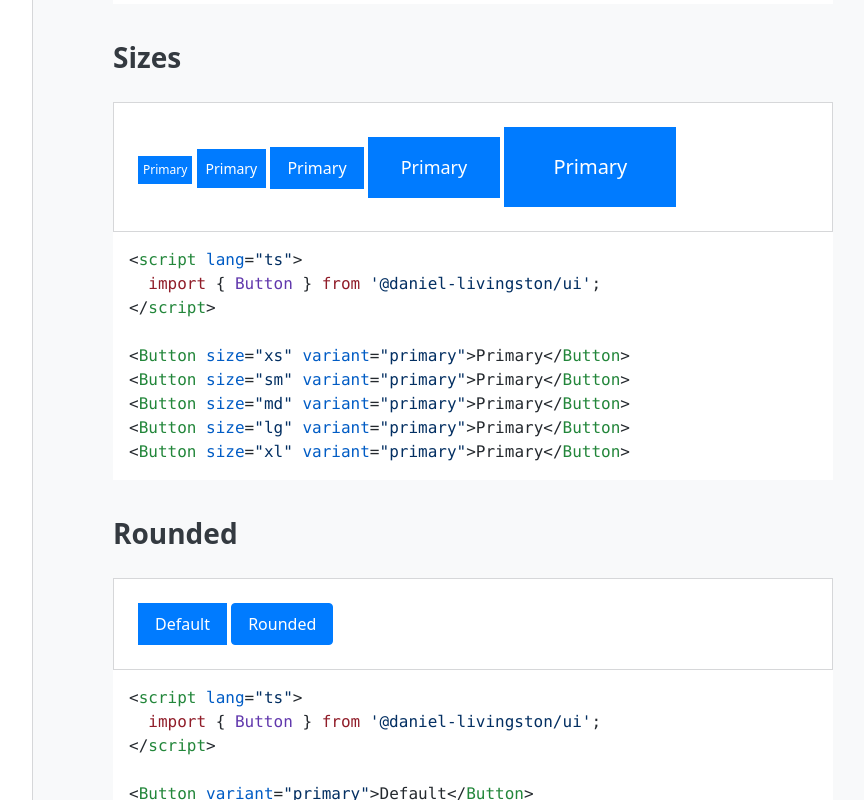
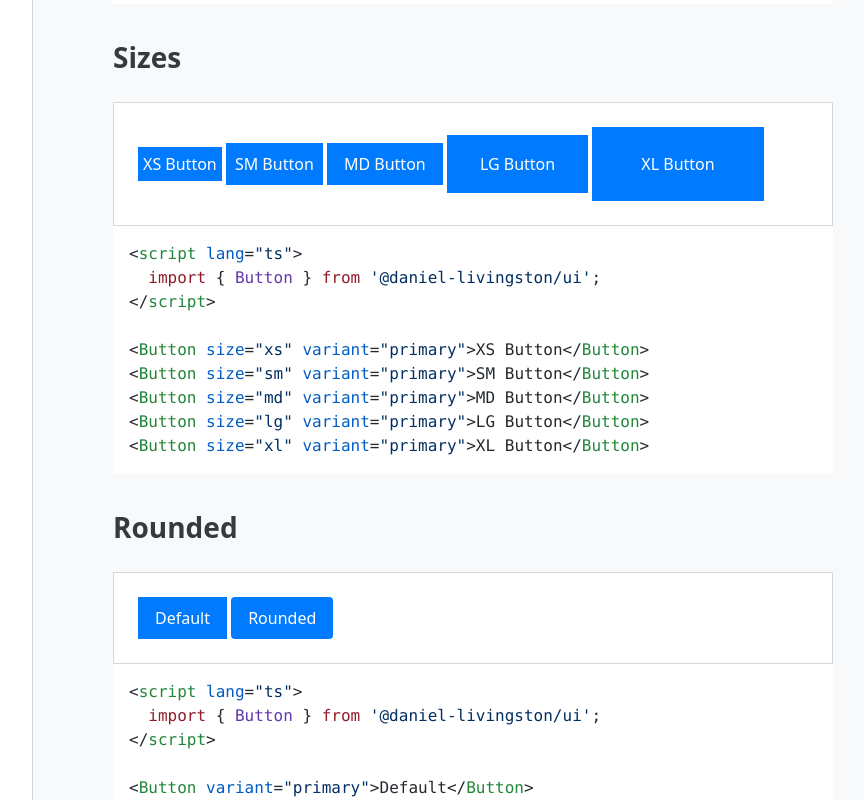
Before and after one commit to Daniel-Livingston/ui, a SvelteKit app: page /components/button in a window 1280 px wide. Shown: the part 1400-2200 px from the top of the page, without its empty margins (217-1081 px from the left). Built offline with nearby package versions, Linux system fonts and the light colour scheme.

Commit message:
Fixed button css variable names

```diff
--- a/src/lib/components/Button/Button.svelte
+++ b/src/lib/components/Button/Button.svelte
@@ -17,12 +17,7 @@
 </script>
 
 <button
-	class={classNames(
-		'button',
-		{ [`button-${variant}`]: !!variant },
-		{ [`button-${size}`]: !!size },
-		classname
-	)}
+	class={classNames('button', size, variant, classname)}
 	class:close
 	class:rounded
 	{type}
@@ -38,266 +33,239 @@
 
 <style>
 	:global(:root) {
-		--button-bg: transparent;
-		--button-bg-primary: var(--color-primary);
-		--button-bg-secondary: var(--color-secondary);
-		--button-bg-success: var(--color-success);
-		--button-bg-danger: var(--color-danger);
-		--button-bg-warning: var(--color-warning);
-		--button-bg-info: var(--color-info);
-		--button-bg-light: var(--color-light);
-		--button-bg-dark: var(--color-dark);
+		--button_bg: transparent;
+		--button_border-color: transparent;
+		--button_border-radius: 0;
+		--button_border-width: 1px;
+		--button_color: var(--color-black);
+		--button_font-size: var(--body-font-size);
+		--button_padding-x: 1rem;
+		--button_padding-y: 0.5rem;
+		--button_focus_outline-color: var(--color-primary);
+		--button_focus_outline-offset: 2px;
+		--button_focus_outline-width: 2px;
+		--button_hover_bg: rgba(var(--color-black-rgb), 0.1);
 
-		--button-bg-hover: rgba(var(--color-black-rgb), 0.1);
-		--button-bg-hover-primary: rgba(var(--color-primary-rgb), 0.9);
-		--button-bg-hover-secondary: rgba(var(--color-secondary-rgb), 0.9);
-		--button-bg-hover-success: rgba(var(--color-success-rgb), 0.9);
-		--button-bg-hover-danger: rgba(var(--color-danger-rgb), 0.9);
-		--button-bg-hover-warning: rgba(var(--color-warning-rgb), 0.9);
-		--button-bg-hover-info: rgba(var(--color-info-rgb), 0.9);
-		--button-bg-hover-light: rgba(var(--color-light-rgb), 0.9);
-		--button-bg-hover-dark: rgba(var(--color-dark-rgb), 0.9);
+		--button_primary_bg: var(--color-primary);
+		--button_primary_border-color: var(--color-primary);
+		--button_primary_color: var(--color-white);
+		--button_primary_focus_outline-color: var(--color-primary);
+		--button_primary_hover_bg: rgba(var(--color-primary-rgb), 0.9);
 
-		--button-border-color: transparent;
-		--button-border-color-primary: var(--color-primary);
-		--button-border-color-secondary: var(--color-secondary);
-		--button-border-color-success: var(--color-success);
-		--button-border-color-danger: var(--color-danger);
-		--button-border-color-warning: var(--color-warning);
-		--button-border-color-info: var(--color-info);
-		--button-border-color-light: var(--color-light);
-		--button-border-color-dark: var(--color-dark);
-		--button-border-radius: 0;
-		--button-border-radius-rounded: 0.25rem;
-		--button-border-width: 1px;
+		--button_secondary_bg: var(--color-secondary);
+		--button_secondary_border-color: var(--color-secondary);
+		--button_secondary_color: var(--color-white);
+		--button_secondary_focus_outline-color: var(--color-secondary);
+		--button_secondary_hover_bg: rgba(var(--color-secondary-rgb), 0.9);
 
-		--button-color-primary: var(--color-white);
-		--button-color-secondary: var(--color-white);
-		--button-color-success: var(--color-black);
-		--button-color-danger: var(--color-white);
-		--button-color-warning: var(--color-black);
-		--button-color-info: var(--color-black);
-		--button-color-light: var(--color-black);
-		--button-color-dark: var(--color-white);
+		--button_success_bg: var(--color-success);
+		--button_success_border-color: var(--color-success);
+		--button_success_color: var(--color-black);
+		--button_success_focus_outline-color: var(--color-success);
+		--button_success_hover_bg: rgba(var(--color-success-rgb), 0.9);
 
-		--button-font-size: inherit;
-		--button-font-size-xs: var(--font-size-xs);
-		--button-font-size-sm: var(--font-size-sm);
-		--button-font-size-md: var(--font-size-md);
-		--button-font-size-lg: var(--font-size-lg);
-		--button-font-size-xl: var(--font-size-xl);
+		--button_danger_bg: var(--color-danger);
+		--button_danger_border-color: var(--color-danger);
+		--button_danger_color: var(--color-white);
+		--button_danger_focus_outline-color: var(--color-danger);
+		--button_danger_hover_bg: rgba(var(--color-danger-rgb), 0.9);
 
-		--button-padding-x: 1rem;
-		--button-padding-x-xs: 0.25rem;
-		--button-padding-x-sm: 0.5rem;
-		--button-padding-x-md: 1rem;
-		--button-padding-x-lg: 2rem;
-		--button-padding-x-xl: 3rem;
-		--button-padding-y: 0.5rem;
-		--button-padding-y-xs: 0.25rem;
-		--button-padding-y-sm: 0.5rem;
-		--button-padding-y-md: 0.5rem;
-		--button-padding-y-lg: 1rem;
-		--button-padding-y-xl: 1.5rem;
+		--button_warning_bg: var(--color-warning);
+		--button_warning_border-color: var(--color-warning);
+		--button_warning_color: var(--color-black);
+		--button_warning_focus_outline-color: var(--color-warning);
+		--button_warning_hover_bg: rgba(var(--color-warning-rgb), 0.9);
 
-		--button-focus-outline-color-primary: var(--color-primary);
-		--button-focus-outline-color-secondary: var(--color-secondary);
-		--button-focus-outline-color-success: var(--color-success);
-		--button-focus-outline-color-danger: var(--color-danger);
-		--button-focus-outline-color-warning: var(--color-warning);
-		--button-focus-outline-color-info: var(--color-info);
-		--button-focus-outline-color-light: var(--color-light);
-		--button-focus-outline-color-dark: var(--color-dark);
-		--button-focus-outline-offset: 2px;
-		--button-focus-outline-width: 2px;
+		--button_info_bg: var(--color-info);
+		--button_info_border-color: var(--color-info);
+		--button_info_color: var(--color-black);
+		--button_info_focus_outline-color: var(--color-info);
+		--button_info_hover_bg: rgba(var(--color-info-rgb), 0.9);
 
-		--button-hover-bg: transparent;
+		--button_light_bg: var(--color-light);
+		--button_light_border-color: var(--color-light);
+		--button_light_color: var(--color-black);
+		--button_light_focus_outline-color: var(--color-light);
+		--button_light_hover_bg: rgba(var(--color-light-rgb), 0.9);
+
+		--button_dark_bg: var(--color-dark);
+		--button_dark_border-color: var(--color-dark);
+		--button_dark_color: var(--color-white);
+		--button_dark_focus_outline-color: var(--color-dark);
+		--button_dark_hover_bg: rgba(var(--color-dark-rgb), 0.9);
+
+		--button_xs_font-size: var(--font-size-xs);
+		--button_xs_padding-x: 0.25rem;
+		--button_xs_padding-y: 0.25rem;
+
+		--button_sm_font-size: var(--font-size-sm);
+		--button_sm_padding-x: 0.5rem;
+		--button_sm_padding-y: 0.5rem;
+
+		--button_md_font-size: var(--font-size-md);
+		--button_md_padding-x: 1rem;
+		--button_md_padding-y: 0.5rem;
+
+		--button_lg_font-size: var(--font-size-lg);
+		--button_lg_padding-x: 2rem;
+		--button_lg_padding-y: 1rem;
+
+		--button_xl_font-size: var(--font-size-xl);
+		--button_xl_padding-x: 3rem;
+		--button_xl_padding-y: 1.5rem;
+
+		--button_rounded_border-radius: 0.25rem;
 	}
 
 	@media (prefers-color-scheme: light) {
 		:global(:root) {
-			--button-color: var(--color-black);
-			--button-focus-outline-color: var(--color-black);
+			--button_color: var(--color-black);
 		}
 	}
 
 	@media (prefers-color-scheme: dark) {
 		:global(:root) {
-			--button-color: var(--color-white);
-			--button-focus-outline-color: var(--color-white);
+			--button_color: var(--color-white);
 		}
 	}
 
-	.button {
-		background-color: var(--button-bg);
-		border: var(--button-border-width) solid var(--button-border-color);
-		border-radius: var(--button-border-radius);
-		color: var(--button-color);
-		font-size: var(--button-font-size);
-		padding: var(--button-padding-y) var(--button-padding-x);
+	:where(.button) {
+		--_bg: var(--button_bg);
+		--_border-color: var(--button_border-color);
+		--_border: var(--button_border-width) solid var(--button_border-color);
+		--_border-radius: var(--button_border-radius);
+		--_color: var(--button_color);
+		--_font-size: var(--button_font-size);
+		--_padding-x: var(--button_padding-x);
+		--_padding-y: var(--button_padding-y);
+		--_focus_outline-color: var(--button_focus_outline-color);
+		--_focus_outline: var(--button_focus_outline-width) solid var(--button_focus_outline-color);
+		--_hover_bg: var(--button_hover_bg);
+
+		background-color: var(--_bg);
+		border: var(--_border);
+		border-radius: var(--_border-radius);
+		color: var(--_color);
+		cursor: pointer;
+		font-size: var(--_font-size);
+		padding: var(--_padding-y) var(--_padding-x);
 		transition: background-color 0.2s ease-in-out;
 	}
 
-	.button:focus {
-		outline: var(--button-focus-outline-width) solid var(--button-focus-outline-color);
-		outline-offset: var(--button-focus-outline-offset);
+	:where(.button:focus) {
+		outline: var(--button_focus_outline-width) solid var(--_focus_outline-color);
+		outline-offset: var(--button_focus_outline-offset);
 	}
 
-	.button:not(:disabled):hover {
-		background-color: var(--button-bg-hover);
+	:where(.button:not(:disabled):hover) {
+		background-color: var(--_hover_bg);
 	}
 
-	.button-primary {
-		background-color: var(--button-bg-primary);
-		border-color: var(--button-border-color-primary);
-		color: var(--button-color-primary);
-	}
-
-	.button-primary:focus {
-		outline-color: var(--button-focus-outline-color-primary);
-	}
-
-	.button-primary:not(:disabled):hover {
-		background-color: var(--button-bg-hover-primary);
-	}
-
-	.button-secondary {
-		background-color: var(--button-bg-secondary);
-		border-color: var(--button-border-color-secondary);
-		color: var(--button-color-secondary);
-	}
-
-	.button-secondary:focus {
-		outline-color: var(--button-focus-outline-color-secondary);
-	}
-
-	.button-secondary:not(:disabled):hover {
-		background-color: var(--button-bg-hover-secondary);
-	}
-
-	.button-success {
-		background-color: var(--button-bg-success);
-		border-color: var(--button-border-color-success);
-		color: var(--button-color-success);
-	}
-
-	.button-success:focus {
-		outline-color: var(--button-focus-outline-color-success);
-	}
-
-	.button-success:not(:disabled):hover {
-		background-color: var(--button-bg-hover-success);
-	}
-
-	.button-danger {
-		background-color: var(--button-bg-danger);
-		border-color: var(--button-border-color-danger);
-		color: var(--button-color-danger);
-	}
-
-	.button-danger:focus {
-		outline-color: var(--button-focus-outline-color-danger);
-	}
-
-	.button-danger:not(:disabled):hover {
-		background-color: var(--button-bg-hover-danger);
-	}
-
-	.button-warning {
-		background-color: var(--button-bg-warning);
-		border-color: var(--button-border-color-warning);
-		color: var(--button-color-warning);
-	}
-
-	.button-warning:focus {
-		outline-color: var(--button-focus-outline-color-warning);
-	}
-
-	.button-warning:not(:disabled):hover {
-		background-color: var(--button-bg-hover-warning);
-	}
-
-	.button-info {
-		background-color: var(--button-bg-info);
-		border-color: var(--button-border-color-info);
-		color: var(--button-color-info);
-	}
-
-	.button-info:focus {
-		outline-color: var(--button-focus-outline-color-info);
-	}
-
-	.button-info:not(:disabled):hover {
-		background-color: var(--button-bg-hover-info);
-	}
-
-	.button-light {
-		background-color: var(--button-bg-light);
-		border-color: var(--button-border-color-light);
-		color: var(--button-color-light);
-	}
-
-	.button-light:focus {
-		outline-color: var(--button-focus-outline-color-light);
-	}
-
-	.button-light:not(:disabled):hover {
-		background-color: var(--button-bg-hover-light);
-	}
-
-	.button-dark {
-		background-color: var(--button-bg-dark);
-		border-color: var(--button-border-color-dark);
-		color: var(--button-color-dark);
-	}
-
-	.button-dark:focus {
-		outline-color: var(--button-focus-outline-color-dark);
-	}
-
-	.button-dark:not(:disabled):hover {
-		background-color: var(--button-bg-hover-dark);
-	}
-
-	.button-xs {
-		font-size: var(--button-font-size-xs);
-		padding: var(--button-padding-y-xs) var(--button-padding-x-xs);
-	}
-
-	.button-sm {
-		font-size: var(--button-font-size-sm);
-		padding: var(--button-padding-y-sm) var(--button-padding-x-sm);
-	}
-
-	.button-md {
-		font-size: var(--button-font-size-md);
-		padding: var(--button-padding-y-md) var(--button-padding-x-md);
-	}
-
-	.button-lg {
-		font-size: var(--button-font-size-lg);
-		padding: var(--button-padding-y-lg) var(--button-padding-x-lg);
-	}
-
-	.button-xl {
-		font-size: var(--button-font-size-xl);
-		padding: var(--button-padding-y-xl) var(--button-padding-x-xl);
-	}
-
-	.button.rounded {
-		border-radius: var(--button-border-radius-rounded);
-	}
-
-	.button:not(:disabled) {
-		cursor: pointer;
-	}
-
-	.button:disabled {
+	:where(.button:disabled) {
 		opacity: 0.5;
 		cursor: not-allowed;
 	}
 
-	.button.close {
+	:where(.primary) {
+		--_bg: var(--button_primary_bg);
+		--_border-color: var(--button_primary_border-color);
+		--_color: var(--button_primary_color);
+		--_focus_outline-color: var(--button_primary_focus_outline-color);
+		--_hover_bg: var(--button_primary_hover_bg);
+	}
+
+	:where(.secondary) {
+		--_bg: var(--button_secondary_bg);
+		--_border-color: var(--button_secondary_border-color);
+		--_color: var(--button_secondary_color);
+		--_focus_outline-color: var(--button_secondary_focus_outline-color);
+		--_hover_bg: var(--button_secondary_hover_bg);
+	}
+
+	:where(.success) {
+		--_bg: var(--button_success_bg);
+		--_border-color: var(--button_success_border-color);
+		--_color: var(--button_success_color);
+		--_focus_outline-color: var(--button_success_focus_outline-color);
+		--_hover_bg: var(--button_success_hover_bg);
+	}
+
+	:where(.danger) {
+		--_bg: var(--button_danger_bg);
+		--_border-color: var(--button_danger_border-color);
+		--_color: var(--button_danger_color);
+		--_focus_outline-color: var(--button_danger_focus_outline-color);
+		--_hover_bg: var(--button_danger_hover_bg);
+	}
+
+	:where(.warning) {
+		--_bg: var(--button_warning_bg);
+		--_border-color: var(--button_warning_border-color);
+		--_color: var(--button_warning_color);
+		--_focus_outline-color: var(--button_warning_focus_outline-color);
+		--_hover_bg: var(--button_warning_hover_bg);
+	}
+
+	:where(.info) {
+		--_bg: var(--button_info_bg);
+		--_border-color: var(--button_info_border-color);
+		--_color: var(--button_info_color);
+		--_focus_outline-color: var(--button_info_focus_outline-color);
+		--_hover_bg: var(--button_info_hover_bg);
+	}
+
+	:where(.light) {
+		--_bg: var(--button_light_bg);
+		--_border-color: var(--button_light_border-color);
+		--_color: var(--button_light_color);
+		--_focus_outline-color: var(--button_light_focus_outline-color);
+		--_hover_bg: var(--button_light_hover_bg);
+	}
+
+	:where(.dark) {
+		--_bg: var(--button_dark_bg);
+		--_border-color: var(--button_dark_border-color);
+		--_color: var(--button_dark_color);
+		--_focus_outline-color: var(--button_dark_focus_outline-color);
+		--_hover_bg: var(--button_dark_hover_bg);
+	}
+
+	:where(.xs) {
+		--_font-size: var(--button_xs_font-size);
+		--_padding-x: var(--button_xs_padding-x);
+		--_padding-y: var(--button_xs_padding-y);
+	}
+
+	:where(.sm) {
+		--_font-size: var(--button_sm_font-size);
+		--_padding-x: var(--button_sm_padding-x);
+		--_padding-y: var(--button_sm_padding-y);
+	}
+
+	:where(.md) {
+		--_font-size: var(--button_md_font-size);
+		--_padding-x: var(--button_md_padding-x);
+		--_padding-y: var(--button_md_padding-y);
+	}
+
+	:where(.lg) {
+		--_font-size: var(--button_lg_font-size);
+		--_padding-x: var(--button_lg_padding-x);
+		--_padding-y: var(--button_lg_padding-y);
+	}
+
+	:where(.xl) {
+		--_font-size: var(--button_xl_font-size);
+		--_padding-x: var(--button_xl_padding-x);
+		--_padding-y: var(--button_xl_padding-y);
+	}
+
+	:where(.rounded) {
+		--_border-radius: var(--button_rounded_border-radius);
+	}
+
+	:where(.close) {
+		border-radius: 100%;
 		padding: 0.25rem;
 	}
 </style>
--- a/src/routes/components/button/+page.svelte
+++ b/src/routes/components/button/+page.svelte
@@ -3,17 +3,17 @@
 	import { Demo } from '$lib/internal/site/components';
 	import { fixCodeSnippet } from '$lib/internal/utils';
 
-	import SupportedVariantsExample from './examples/SupportedVariants.svelte';
-	import supportedVariantsExampleCode from './examples/SupportedVariants.svelte?raw';
+	import Variants from './examples/SupportedVariants.svelte';
+	import variantsCode from './examples/SupportedVariants.svelte?raw';
 
-	import SupportedSizes from './examples/SupportedSizes.svelte';
-	import supportedSizesCode from './examples/SupportedSizes.svelte?raw';
+	import Sizes from './examples/SupportedSizes.svelte';
+	import sizesCode from './examples/SupportedSizes.svelte?raw';
 
-	import RoundedExample from './examples/Rounded.svelte';
-	import roundedExampleCode from './examples/Rounded.svelte?raw';
+	import Rounded from './examples/Rounded.svelte';
+	import roundedCode from './examples/Rounded.svelte?raw';
 
-	import DisabledExample from './examples/Disabled.svelte';
-	import disabledExampleCode from './examples/Disabled.svelte?raw';
+	import Disabled from './examples/Disabled.svelte';
+	import disabledCode from './examples/Disabled.svelte?raw';
 </script>
 
 <Heading id="overview" level={2}>Overview</Heading>
@@ -28,31 +28,31 @@
 <Heading id="variants" level={3}>Variants</Heading>
 
 <Demo>
-	<SupportedVariantsExample />
+	<Variants />
 </Demo>
 
-<CodeSnippet code={fixCodeSnippet(supportedVariantsExampleCode)} lang="html" highlighted />
+<CodeSnippet code={fixCodeSnippet(variantsCode)} lang="html" highlighted />
 
 <Heading id="sizes" level={3}>Sizes</Heading>
 
 <Demo>
-	<SupportedSizes />
+	<Sizes />
 </Demo>
 
-<CodeSnippet code={fixCodeSnippet(supportedSizesCode)} lang="html" highlighted />
+<CodeSnippet code={fixCodeSnippet(sizesCode)} lang="html" highlighted />
 
 <Heading id="rounded" level={3}>Rounded</Heading>
 
 <Demo>
-	<RoundedExample />
+	<Rounded />
 </Demo>
 
-<CodeSnippet code={fixCodeSnippet(roundedExampleCode)} lang="html" highlighted />
+<CodeSnippet code={fixCodeSnippet(roundedCode)} lang="html" highlighted />
 
 <Heading id="disabled" level={3}>Disabled</Heading>
 
 <Demo>
-	<DisabledExample />
+	<Disabled />
 </Demo>
 
-<CodeSnippet code={fixCodeSnippet(disabledExampleCode)} lang="html" highlighted />
+<CodeSnippet code={fixCodeSnippet(disabledCode)} lang="html" highlighted />
--- a/src/routes/components/button/examples/SupportedSizes.svelte
+++ b/src/routes/components/button/examples/SupportedSizes.svelte
@@ -2,8 +2,8 @@
 	import { Button } from '$lib';
 </script>
 
-<Button size="xs" variant="primary">Primary</Button>
-<Button size="sm" variant="primary">Primary</Button>
-<Button size="md" variant="primary">Primary</Button>
-<Button size="lg" variant="primary">Primary</Button>
-<Button size="xl" variant="primary">Primary</Button>
+<Button size="xs" variant="primary">XS Button</Button>
+<Button size="sm" variant="primary">SM Button</Button>
+<Button size="md" variant="primary">MD Button</Button>
+<Button size="lg" variant="primary">LG Button</Button>
+<Button size="xl" variant="primary">XL Button</Button>
```
Also changed, not shown: src/lib/components/Alert/Alert.svelte (+9 -14 lines).
